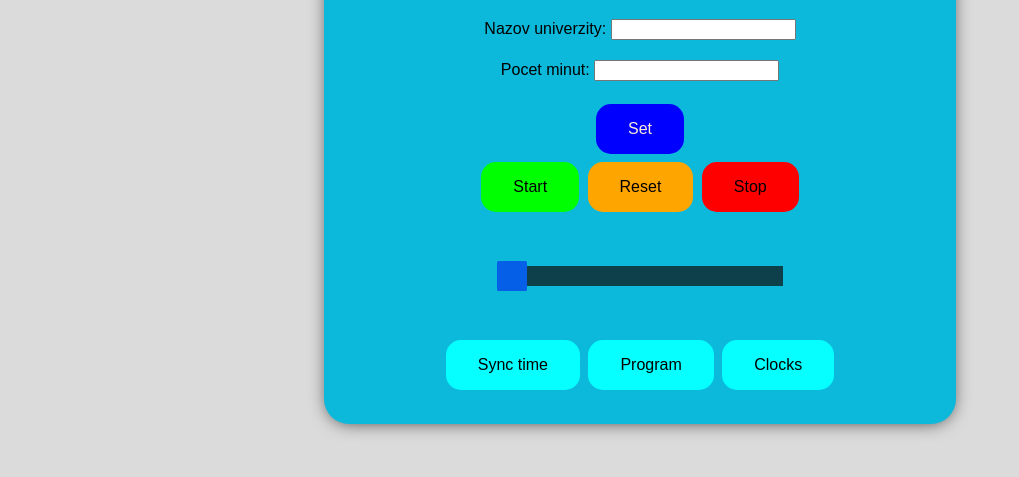
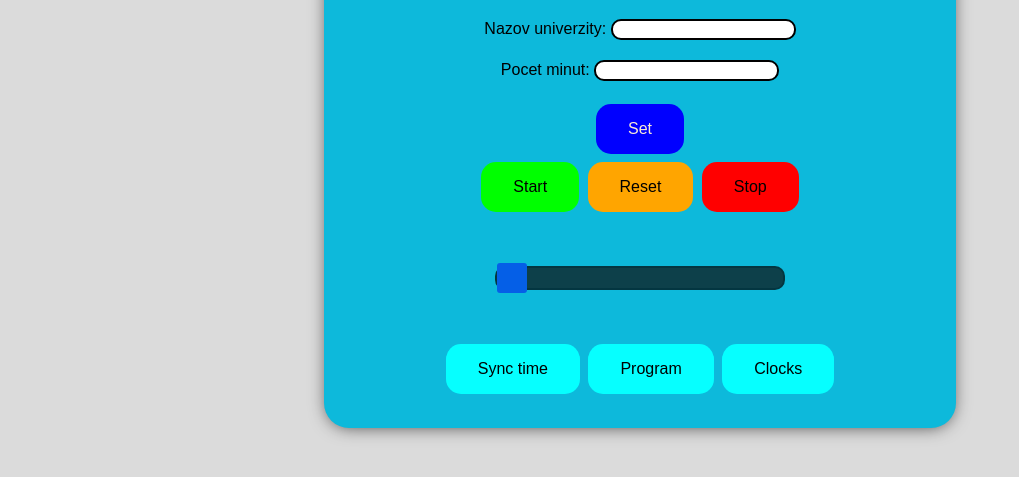
Before and after one commit to kubascikmichal/TimePanel, a plain HTML site: page src/WEB/index.html in a window 1280 px wide. Shown: the part 153-630 px from the top of the page, without its empty margins (0-1019 px from the left). Drawn offline with Linux system fonts and the light colour scheme; no server answers.

Commit message:
Edited: Updated web interface.
Signed-off-by: Michal Kubaščík <michal.kubascik26799@gmail.com>

```diff
--- a/src/WEB/index.html
+++ b/src/WEB/index.html
@@ -12,7 +12,7 @@
         <h1>Nastavenia</h1>
         <form>
             <div style="margin: 1px;">
-                Nazov univerzity: <input id="university">
+                Nazov univerzity: <input type="text" id="university">
             </div><br>
             <div style="margin: 1px;">
                 Pocet minut: <input type="number" id="timeInterval" />
--- a/src/WEB/style.css
+++ b/src/WEB/style.css
@@ -105,7 +105,7 @@
     /* Green background */
     cursor: pointer;
     /* Cursor on hover */
-    border-radius: 5%;
+    border-radius: 10%;
 }
 
 .slider::-moz-range-thumb {
@@ -126,3 +126,14 @@
     border-radius: 50%;
     display: inline-block;
 }
+
+input {
+    transition: width 0.4s ease-in-out;
+    border: 2px solid rgb(0, 0, 0);
+    border-radius: 10px;
+}
+
+input[type=text]:focus {
+    border: 3px solid #555;
+    width: 50%;
+}
```
